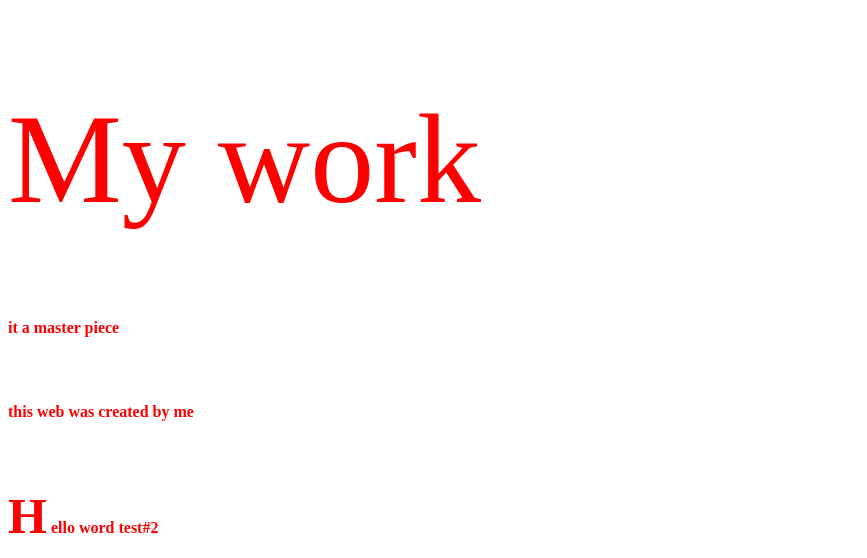
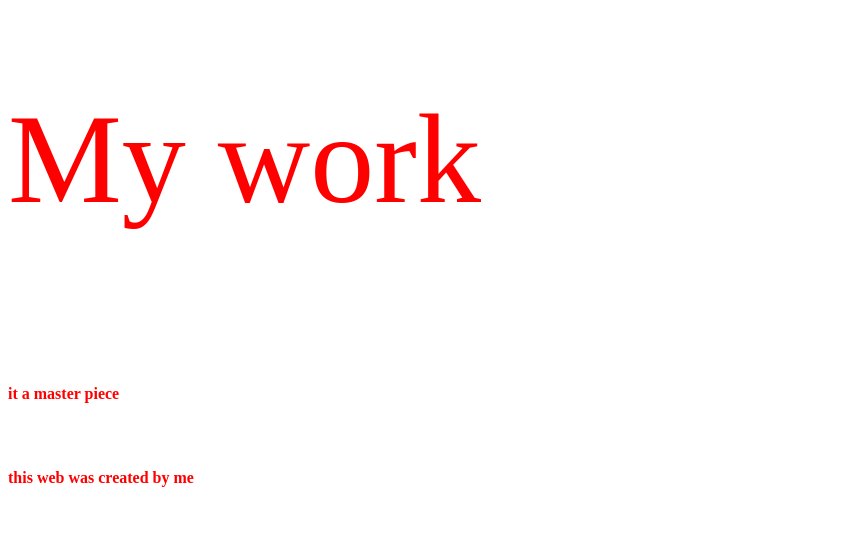
Before and after one commit to Tonkhaow77546/itf, a plain HTML site: page index.html in a window 1280 px wide. Shown: the top 558 px of the page, without its empty margins (0-867 px from the left). Drawn offline with Linux system fonts and the light colour scheme.

Commit message:
first release#2

```diff
--- a/index.html
+++ b/index.html
@@ -5,7 +5,7 @@
     </head>
     <body>
         <h1 id = 'webtitle'> My work </h1>
-        <div>
+        <div class = "container">
             <p class = 'redtext'>it a master piece</p>
             <p id = "first" class="redtext" > this web was created by me </p>
         </div>
--- a/style.css
+++ b/style.css
@@ -28,3 +28,11 @@
 
 
 }
+
+.container{
+    display: inline-block;
+    border: 2px azure;
+    padding:  30px 0px;
+    margin: 20px 0px;
+
+}
```
